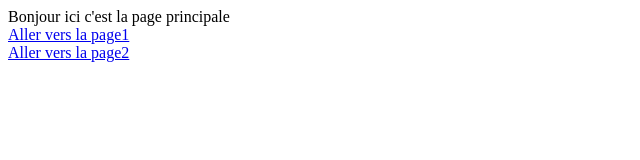
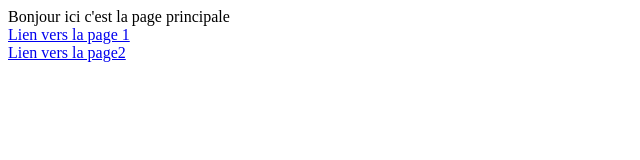
Before and after one commit to developpeur124/Partie-2-Activit-Git-openclassrooms, a plain HTML site: page index.html in a window 1280 px wide. Shown: the full height of the page, 0-640 px from the left. Drawn offline with Linux system fonts and the light colour scheme.

Commit message:
Changement nom lien dans l index

```diff
--- a/index.html
+++ b/index.html
@@ -8,8 +8,8 @@
     <body>
     Bonjour ici c'est la page principale   <br/>
 
-	<a href="test_page1.html">Aller vers la page1</a> <br/>
-	<a href="test_page2.html">Aller vers la page2</a> <br/>
+	<a href="test_page1.html">Lien vers la page 1</a> <br/>
+	<a href="test_page2.html">Lien vers la page2</a> <br/>
 
 
     </body>
```
